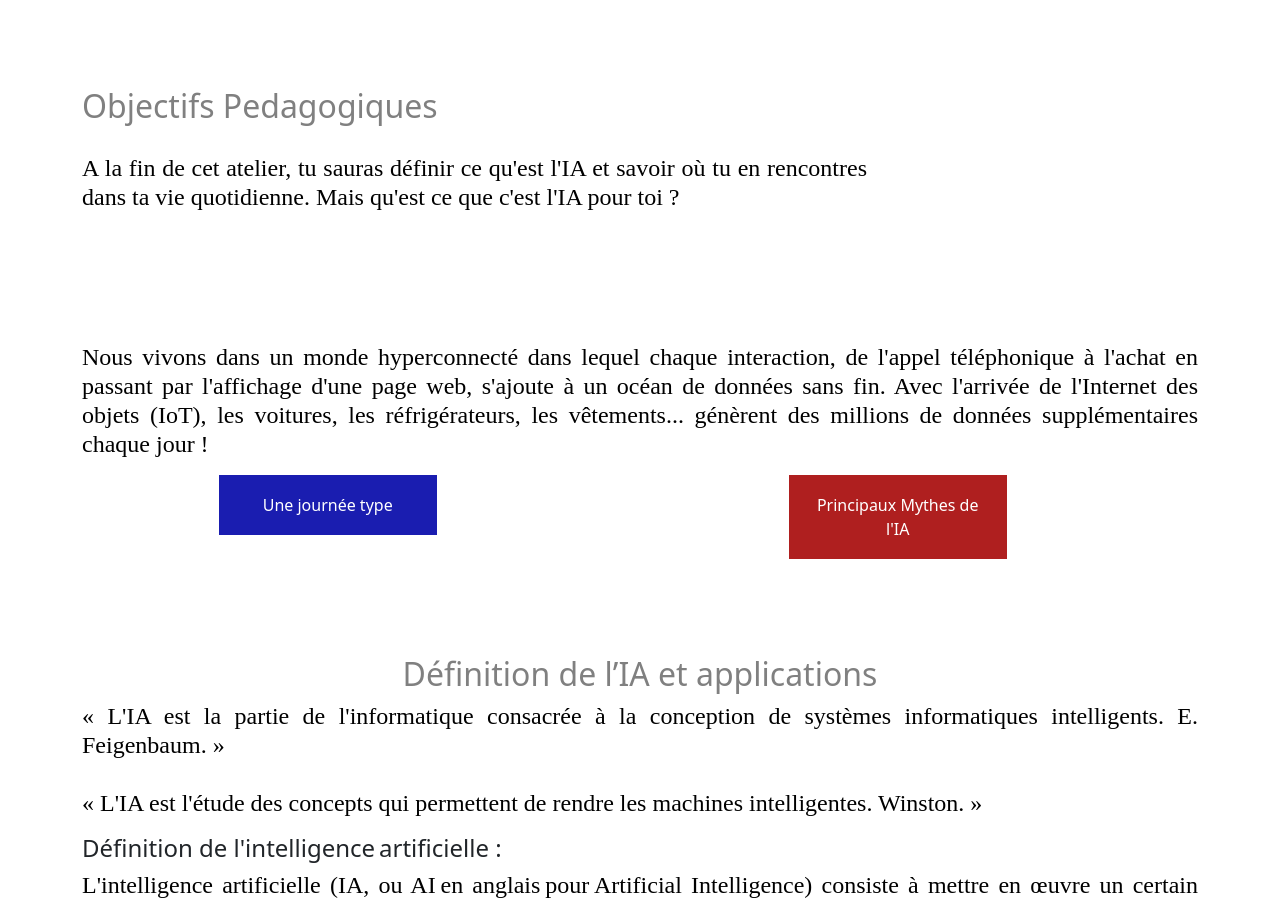
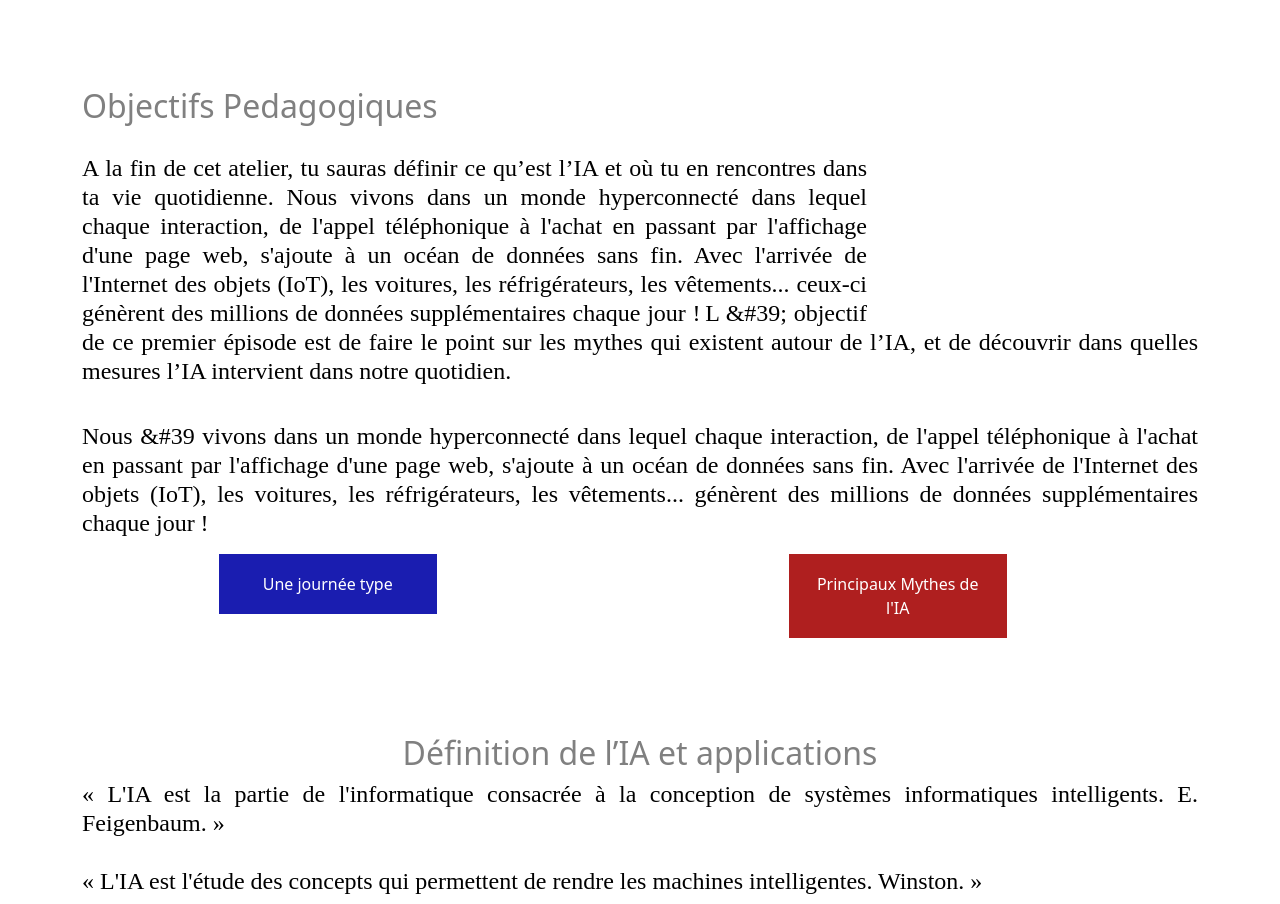
Before and after one commit to Generation-IA/Vulgarization-kit, a React (Create React App) app in the folder kit/: page / in a window 1280 px wide. Shown: the part 3360-4264 px from the top of the page. Built offline with nearby package versions, Linux system fonts and the light colour scheme; what webfontloader would draw is missing.

Commit message:
journeer type bouton et debut myth amelioatelier 1

```diff
--- a/kit/src/At1.js
+++ b/kit/src/At1.js
@@ -45,7 +45,7 @@ class At1 extends React.Component {
     }
 
     // Variable with fake lorem ipsum text
-    text = "A la fin de cet atelier, tu sauras définir ce qu'est l'IA et savoir où tu en rencontres dans ta vie quotidienne. Mais qu'est ce que c'est l'IA pour toi ? ";
+    text = " A la fin de cet atelier, tu sauras définir ce qu’est l’IA et où tu en rencontres dans ta vie quotidienne. Nous vivons dans un monde hyperconnecté dans lequel chaque interaction, de l'appel téléphonique à l'achat en passant par l'affichage d'une page web, s'ajoute à un océan de données sans fin. Avec l'arrivée de l'Internet des objets (IoT), les voitures, les réfrigérateurs, les vêtements... ceux-ci génèrent des millions de données supplémentaires chaque jour ! L &#39; objectif de ce premier épisode est de faire le point sur les mythes qui existent autour de l’IA, et de découvrir dans quelles mesures l’IA intervient dans notre quotidien.   ";
 
 
     revealText1 = () => {
@@ -264,7 +264,7 @@ class At1 extends React.Component {
 
                         <Row>
                             <p class="bodytext">
-                            Nous vivons dans un monde hyperconnecté dans lequel chaque interaction, de l'appel téléphonique à l'achat en passant par l'affichage d'une page web, s'ajoute à un océan de données sans fin. Avec l'arrivée de l'Internet des objets (IoT), les voitures, les réfrigérateurs, les vêtements... génèrent des millions de données supplémentaires chaque jour !                             </p>
+                            Nous &#39 vivons dans un monde hyperconnecté dans lequel chaque interaction, de l'appel téléphonique à l'achat en passant par l'affichage d'une page web, s'ajoute à un océan de données sans fin. Avec l'arrivée de l'Internet des objets (IoT), les voitures, les réfrigérateurs, les vêtements... génèrent des millions de données supplémentaires chaque jour !                             </p>
                         </Row>
                         <Row>
                         {/* <div class="btn-group" style="width:100%">
```
Also changed, not shown: kit/src/img/AI_composition.png (added).
